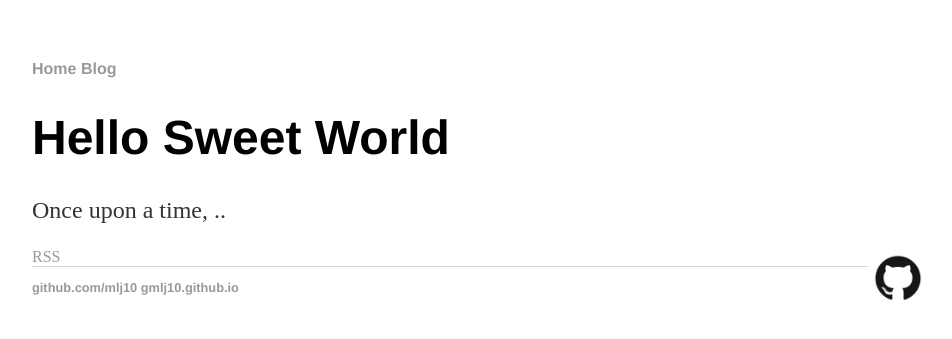
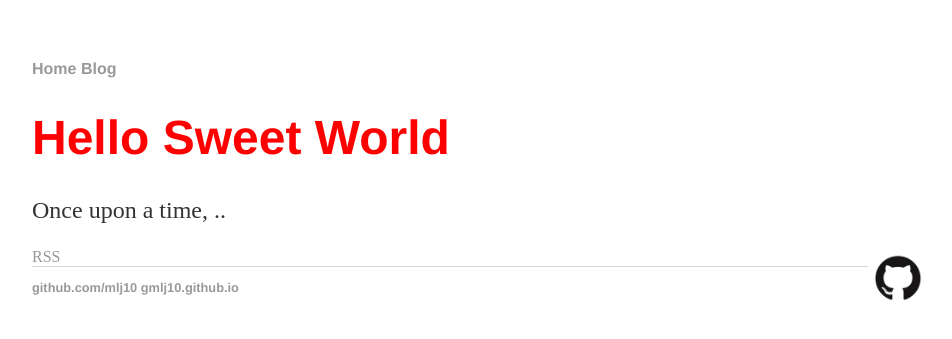
Before and after one commit to mlj10/mlj10.github.io, a Jekyll site: the page built from index.html, in a window 1280 px wide. Shown: the top 339 px of the page, without its empty margins (160-1112 px from the left). Built offline with Jekyll 4.4.1, drawn with Linux system fonts in a browser that asks for light colours.

Commit message:
Update main.css

```diff
--- a/css/main.css
+++ b/css/main.css
@@ -5,7 +5,7 @@ body{
 h1{
   font-size: 3em;
   font-family: 'Helvetica', 'Arial', 'Sans-Serif';
-  color: 'red';
+  color: red;
 }
 p{
   font-size: 1.5em;
```
